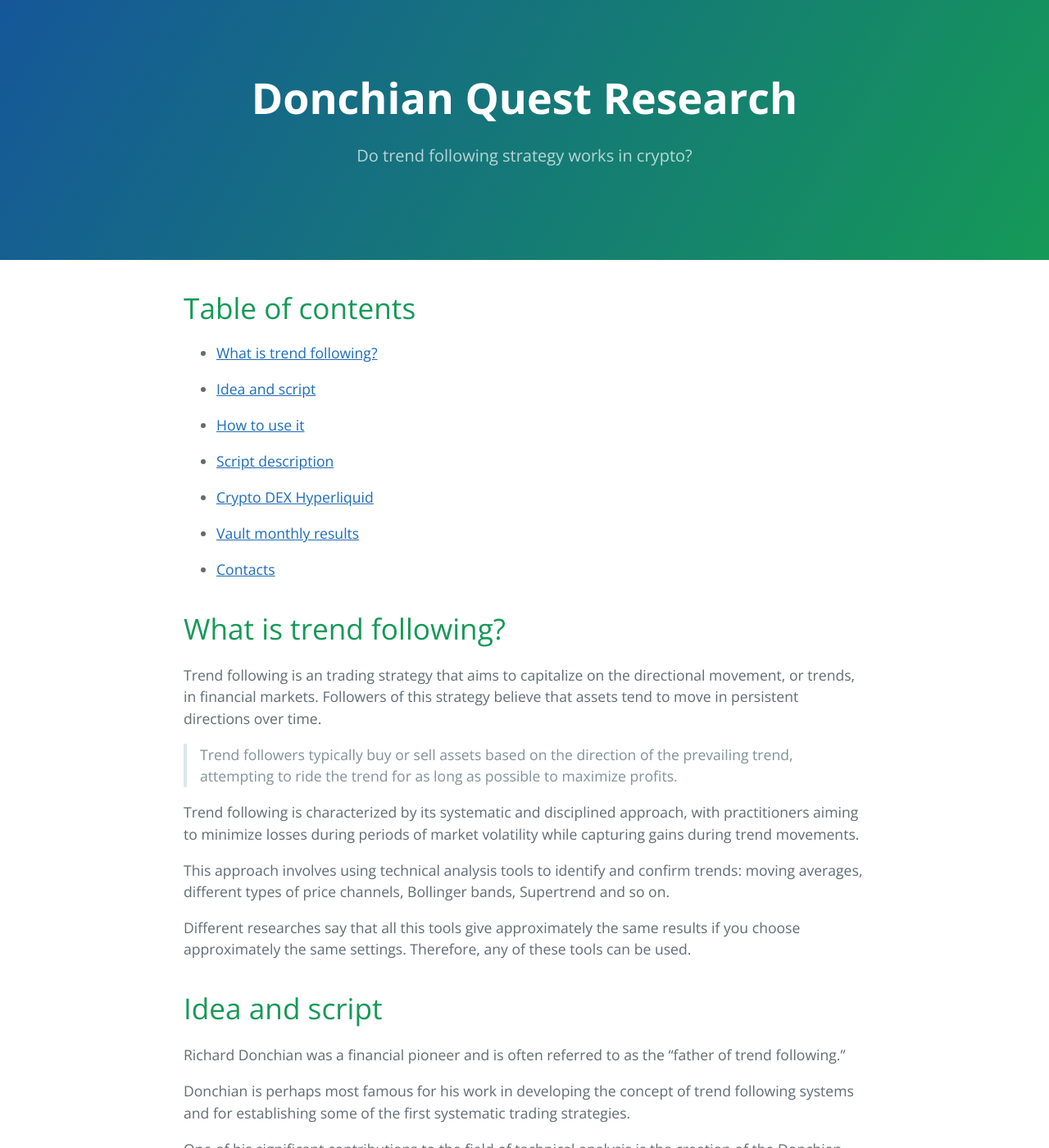
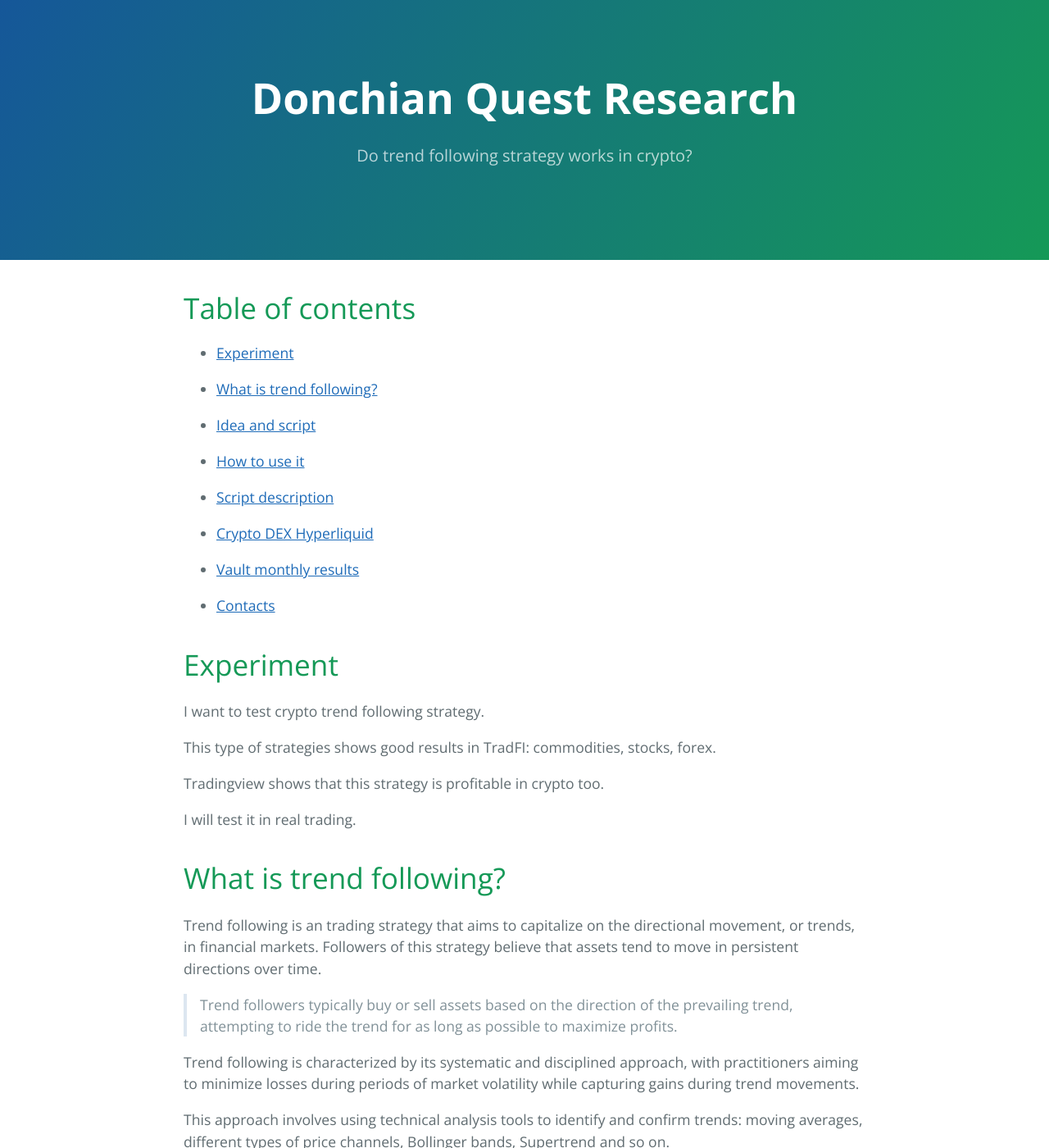
Before and after one commit to sergeyen7/sergeyen7.github.io, a Jekyll site: the page built from index.md, in a window 1280 px wide and 1400 px high. Shown: the whole window at 82% size. Built offline with Jekyll 4.4.1, drawn with Linux system fonts in a browser that asks for light colours; nearby versions of some CDN libraries.

Commit message:
Update index.md

```diff
--- a/index.md
+++ b/index.md
@@ -4,6 +4,8 @@ title: Donchian Quest Research
 description: Do trend following strategy works in crypto?
 ---
 # Table of contents
+* [Experiment](#experiment)
+
 * [What is trend following?](#what-is-trend-following)
 
 * [Idea and script](#idea-and-script)
@@ -17,6 +19,16 @@ description: Do trend following strategy works in crypto?
 * [Vault monthly results](#vault-monthly-results)
 
 * [Contacts](#contacts)
+
+# Experiment
+
+I want to test crypto trend following strategy.
+
+This type of strategies shows good results in TradFI: commodities, stocks, forex.
+
+Tradingview shows that this strategy is profitable in crypto too.
+
+I will test it in real trading.
 
 # What is trend following?
 
```
